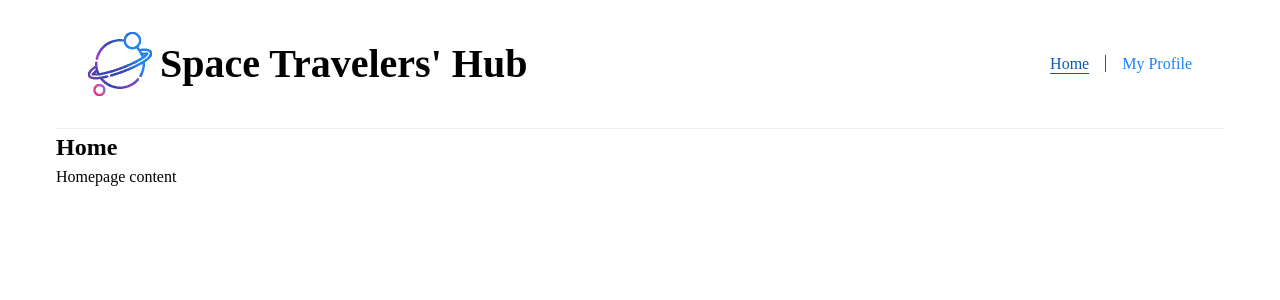
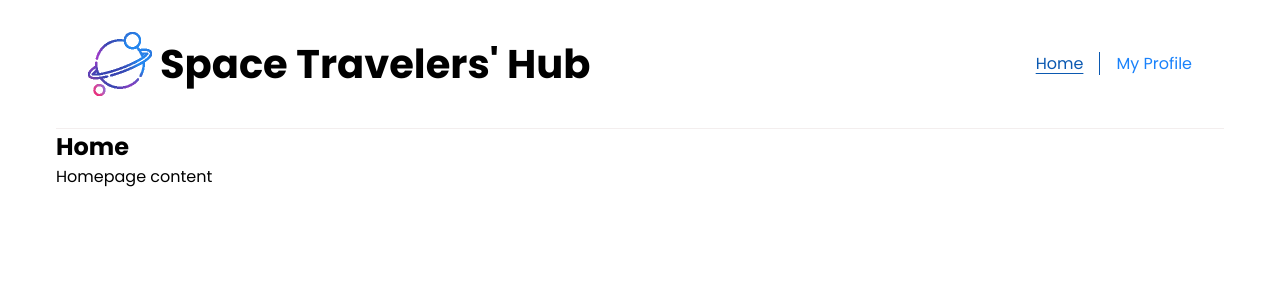
Before and after one commit to henokkhm/microverse-reactjs-group-capstone, a React (Create React App) app: page / in a window 1280 px wide. Shown: the top 300 px of the page. Built offline with nearby package versions, Linux system fonts and the light colour scheme.

Commit message:
Add Poppins font

```diff
--- a/public/index.html
+++ b/public/index.html
@@ -9,7 +9,12 @@
       name="description"
       content="Web site created using create-react-app"
     />
-    <link rel="apple-touch-icon" href="%PUBLIC_URL%/logo192.png" />
+    <link rel="preconnect" href="https://fonts.googleapis.com" />
+    <link rel="preconnect" href="https://fonts.gstatic.com" crossorigin />
+    <link
+      href="https://fonts.googleapis.com/css2?family=Poppins:wght@400;500;700&display=swap"
+      rel="stylesheet"
+    />
     <!--
       Notice the use of %PUBLIC_URL% in the tags above.
       It will be replaced with the URL of the `public` folder during the build.
--- a/src/styles/global.module.css
+++ b/src/styles/global.module.css
@@ -3,4 +3,5 @@
   max-width: 75rem;
   margin: 0 auto;
   padding: 0 1rem;
+  font-family: 'Poppins', sans-serif;
 }
```
